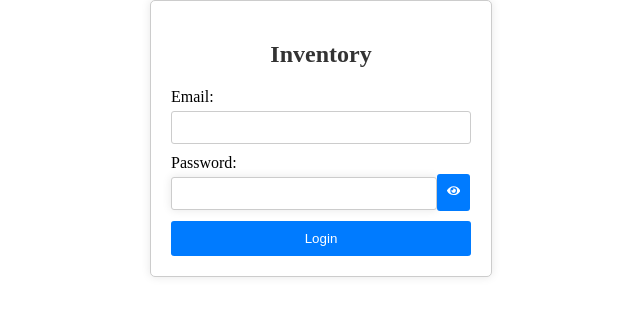
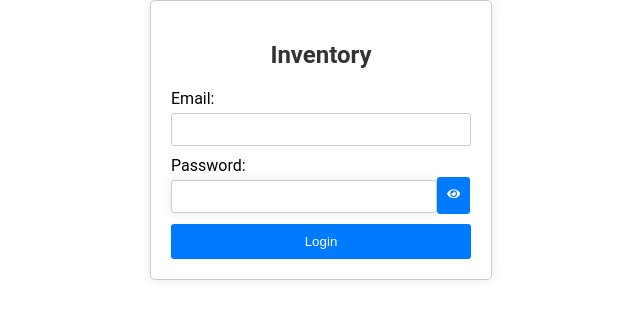
Before and after one commit to yorck25/inventory-frontend, a React (Create React App) app: page / in a window 1280 px wide. Shown: the top 318 px of the page, without its empty margins (319-959 px from the left). Built offline with nearby package versions, Linux system fonts and the light colour scheme.

Commit message:
* adds a main font, * adds darkmode color sheme

```diff
--- a/src/index.tsx
+++ b/src/index.tsx
@@ -3,6 +3,7 @@
 import App from './App';
 import reportWebVitals from './reportWebVitals';
 import { HelperContextProvider } from './lib/helperContext';
+import './style.scss';
 
 const root = ReactDOM.createRoot(
   document.getElementById('root') as HTMLElement
--- /dev/null
+++ b/src/style.scss
@@ -0,0 +1,20 @@
+@import url('https://fonts.googleapis.com/css2?family=Open+Sans:wght@400;500&display=swap');
+
+@media (prefers-color-scheme: light) {
+    :root {
+        --blue: #1e90ff;
+        --backgorund: #ffffff;
+      }
+}
+
+@media (prefers-color-scheme: dark) {
+    :root {
+        --blue: #1e90ff;
+        --backgorund: #343434;
+      }
+}
+
+body{
+    font-family: 'Roboto', sans-serif;
+    background-color: var(--backgorund);
+}
```
